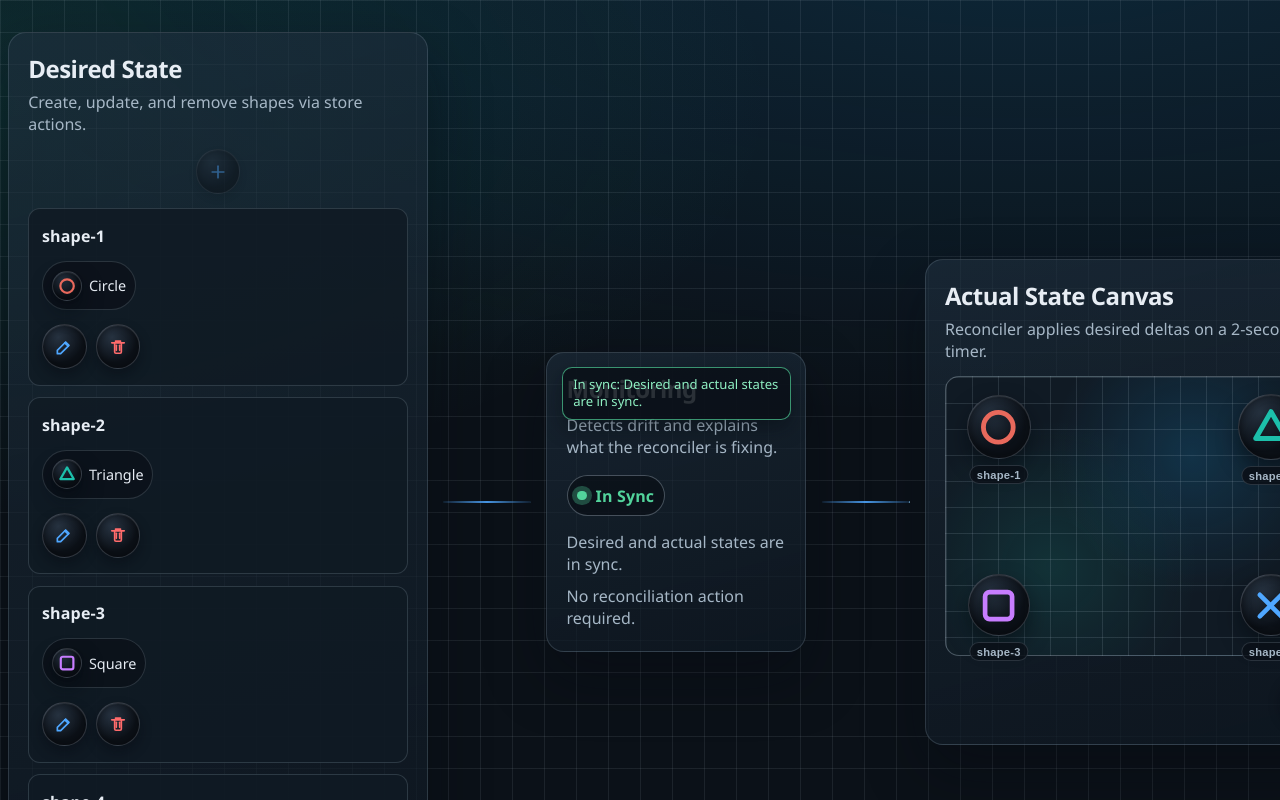
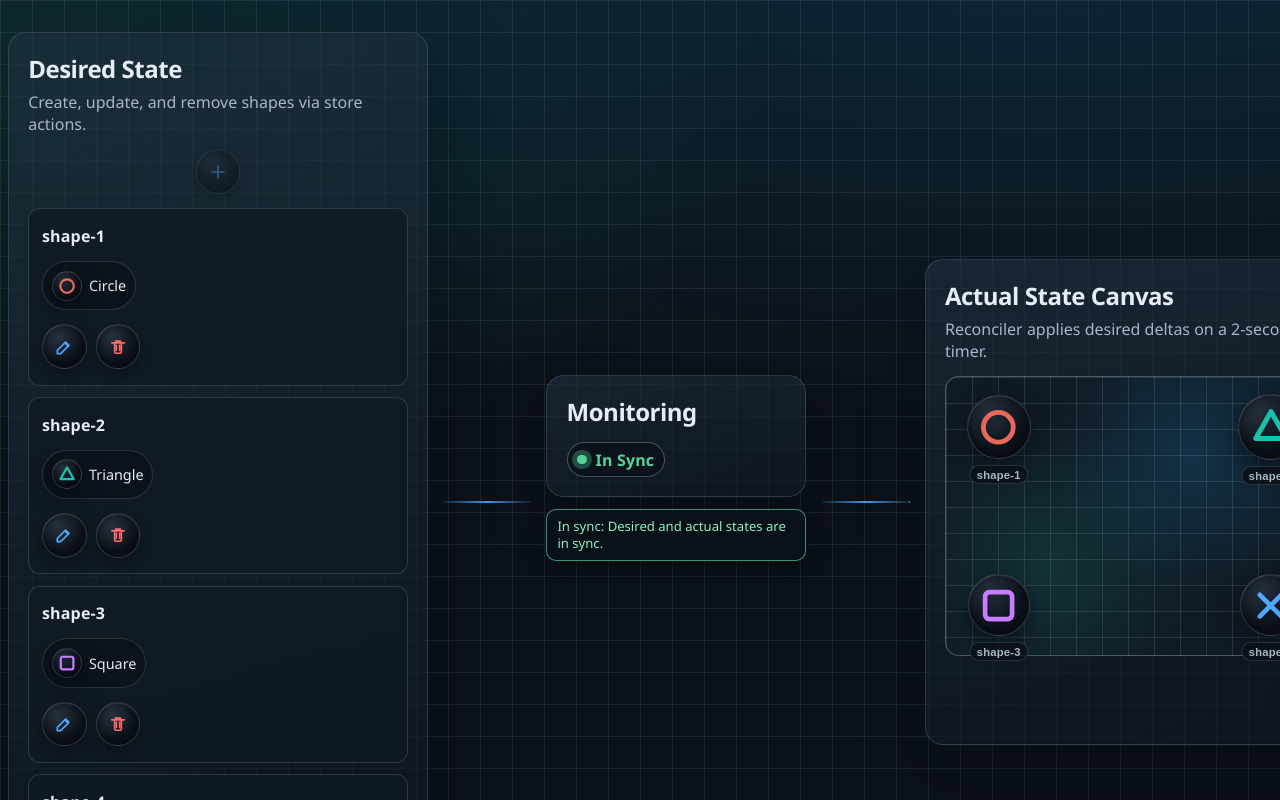
Before and after one commit to LiamCarver/desired-state-demo, a React (Vite) app in the folder app/: page / in a window 1280 px wide. Shown: the top 800 px of the page. Built offline with nearby package versions, Linux system fonts and the light colour scheme.

Commit message:
Simplify monitoring panel and move toasts into animated feed

```diff
--- /dev/null
+++ b/app/src/components/MonitorToastFeed.tsx
@@ -0,0 +1,29 @@
+type MonitorStatus = 'in-sync' | 'out-of-sync'
+
+export type MonitorToastItem = {
+  id: number
+  status: MonitorStatus
+  message: string
+  isClosing: boolean
+}
+
+type MonitorToastFeedProps = {
+  toasts: MonitorToastItem[]
+}
+
+function MonitorToastFeed({ toasts }: MonitorToastFeedProps) {
+  return (
+    <section className="monitor-toast-feed" aria-live="polite" aria-label="Monitoring event toasts">
+      {toasts.map((toast) => (
+        <div
+          key={toast.id}
+          className={`monitor-toast ${toast.status === 'in-sync' ? 'is-success' : 'is-warning'} ${toast.isClosing ? 'is-closing' : ''}`}
+        >
+          {toast.message}
+        </div>
+      ))}
+    </section>
+  )
+}
+
+export default MonitorToastFeed
--- a/app/src/components/StateMonitoringHarness.tsx
+++ b/app/src/components/StateMonitoringHarness.tsx
@@ -1,6 +1,7 @@
 import { useEffect, useMemo, useRef, useState } from 'react'
 import ActualStateCanvas from './ActualStateCanvas'
 import DesiredStateEditor from './DesiredStateEditor'
+import MonitorToastFeed, { type MonitorToastItem } from './MonitorToastFeed'
 import { useCanvasController } from '../features/canvas/hooks/useCanvasController'
 import { useDesiredStateEditorController } from '../features/desired-state/hooks/useDesiredStateEditorController'
 import { useAppDispatch, useAppState } from '../state/useAppStore'
@@ -8,14 +9,10 @@ import type { ActualShape, DesiredShape } from '../state/types'
 
 const RECONCILE_INTERVAL_MS = 2000
 const TOAST_DURATION_MS = 2600
+const TOAST_EXIT_DURATION_MS = 240
+const MAX_TOASTS = 4
 
 type MonitorStatus = 'in-sync' | 'out-of-sync'
-
-type MonitorToast = {
-  id: number
-  status: MonitorStatus
-  message: string
-}
 
 type DriftInfo = {
   status: MonitorStatus
@@ -94,7 +91,7 @@ function StateMonitoringHarness() {
   const { desiredState, actualState } = useAppState()
   const desiredEditorController = useDesiredStateEditorController()
   const canvasController = useCanvasController()
-  const [toasts, setToasts] = useState<MonitorToast[]>([])
+  const [toasts, setToasts] = useState<MonitorToastItem[]>([])
   const timeoutIdsRef = useRef<number[]>([])
   const toastIdRef = useRef(0)
   const desiredRef = useRef(desiredState)
@@ -108,14 +105,29 @@ function StateMonitoringHarness() {
     actualRef.current = actualState
   }, [desiredState, actualState])
 
+  function markToastClosing(toastId: number) {
+    setToasts((currentToasts) =>
+      currentToasts.map((toast) => (toast.id === toastId ? { ...toast, isClosing: true } : toast)),
+    )
+
+    const timeoutId = window.setTimeout(() => {
+      setToasts((currentToasts) => currentToasts.filter((toast) => toast.id !== toastId))
+    }, TOAST_EXIT_DURATION_MS)
+    timeoutIdsRef.current.push(timeoutId)
+  }
+
   function pushToast(status: MonitorStatus, message: string) {
     const nextId = toastIdRef.current + 1
     toastIdRef.current = nextId
 
-    setToasts((currentToasts) => [...currentToasts.slice(-2), { id: nextId, status, message }])
+    setToasts((currentToasts) => {
+      const activeToasts = currentToasts.filter((toast) => !toast.isClosing)
+      const nextToasts = [...activeToasts.slice(-(MAX_TOASTS - 1)), { id: nextId, status, message, isClosing: false }]
+      return nextToasts
+    })
 
     const timeoutId = window.setTimeout(() => {
-      setToasts((currentToasts) => currentToasts.filter((toast) => toast.id !== nextId))
+      markToastClosing(nextId)
     }, TOAST_DURATION_MS)
     timeoutIdsRef.current.push(timeoutId)
   }
@@ -170,33 +182,20 @@ function StateMonitoringHarness() {
         <div className="flow-line flow-line-right" />
       </div>
 
+      <div className="monitor-column">
         <section className="monitor-card" aria-label="State monitoring component">
           <header className="monitor-card-header">
             <h2>Monitoring</h2>
-          <p>Detects drift and explains what the reconciler is fixing.</p>
           </header>
 
           <div className={`monitor-indicator ${isInSync ? 'is-in-sync' : 'is-out-of-sync'}`}>
             <span className="monitor-indicator-dot" aria-hidden="true" />
             <span>{isInSync ? 'In Sync' : 'Out of Sync'}</span>
           </div>
+        </section>
 
-        <div className="monitor-details" aria-live="polite">
-          <p>{driftSummary.issue}</p>
-          <p>{driftSummary.fix}</p>
+        <MonitorToastFeed toasts={toasts} />
       </div>
-
-        <div className="monitor-toast-stack" aria-live="polite" aria-label="Monitoring event toasts">
-          {toasts.map((toast) => (
-            <div
-              key={toast.id}
-              className={`monitor-toast ${toast.status === 'in-sync' ? 'is-success' : 'is-warning'}`}
-            >
-              {toast.message}
-            </div>
-          ))}
-        </div>
-      </section>
 
       <div className="flow-link flow-link-right" aria-hidden="true">
         <div className="flow-line flow-line-right" />
--- a/app/src/index.css
+++ b/app/src/index.css
@@ -241,6 +241,17 @@ h2 {
     opacity: 0.8;
     transform: translateX(0);
   }
+
+  .monitor-toast {
+    animation: none;
+    opacity: 1;
+    transform: none;
+  }
+
+  .monitor-toast.is-closing {
+    animation: none;
+    opacity: 0;
+  }
 }
 
 .monitor-card {
@@ -252,17 +263,18 @@ h2 {
   padding: 1.2rem;
   display: grid;
   gap: 0.9rem;
-  min-height: 300px;
+  min-height: 0;
+}
+
+.monitor-column {
+  display: grid;
+  gap: 0.75rem;
+  align-self: center;
 }
 
 .monitor-card-header {
   display: grid;
   gap: 0.35rem;
-}
-
-.monitor-card-header p {
-  margin: 0;
-  color: var(--text-muted);
 }
 
 .monitor-indicator {
@@ -294,24 +306,11 @@ h2 {
   color: #f2ad62;
 }
 
-.monitor-details {
+.monitor-toast-feed {
   display: grid;
   gap: 0.45rem;
-}
-
-.monitor-details p {
-  margin: 0;
-  color: var(--text-muted);
-}
-
-.monitor-toast-stack {
-  position: absolute;
-  top: 0.9rem;
-  left: 0.9rem;
-  right: 0.9rem;
-  display: grid;
-  gap: 0.45rem;
-  pointer-events: none;
+  align-content: start;
+  min-height: 120px;
 }
 
 .monitor-toast {
@@ -322,6 +321,13 @@ h2 {
   line-height: 1.3;
   background: rgba(11, 17, 24, 0.86);
   box-shadow: 0 8px 20px rgba(4, 9, 15, 0.42);
+  opacity: 0;
+  transform: translateY(-8px) scale(0.98);
+  animation: monitor-toast-enter 240ms cubic-bezier(0.22, 0.9, 0.28, 1) forwards;
+}
+
+.monitor-toast.is-closing {
+  animation: monitor-toast-exit 220ms ease forwards;
 }
 
 .monitor-toast.is-warning {
@@ -332,6 +338,30 @@ h2 {
 .monitor-toast.is-success {
   border-color: rgba(82, 211, 155, 0.68);
   color: #8ff0c3;
+}
+
+@keyframes monitor-toast-enter {
+  from {
+    opacity: 0;
+    transform: translateY(-8px) scale(0.98);
+  }
+
+  to {
+    opacity: 1;
+    transform: translateY(0) scale(1);
+  }
+}
+
+@keyframes monitor-toast-exit {
+  from {
+    opacity: 1;
+    transform: translateY(0) scale(1);
+  }
+
+  to {
+    opacity: 0;
+    transform: translateY(-10px) scale(0.96);
+  }
 }
 
 .canvas-card {
```
Lines whose indentation alone changed are shown as unchanged.
